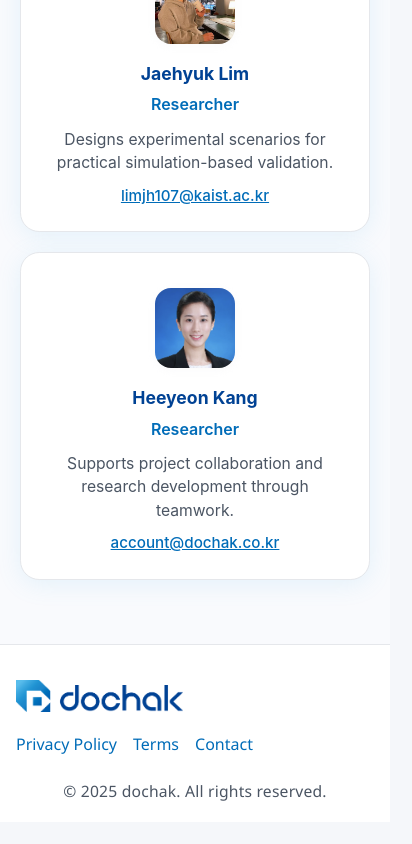
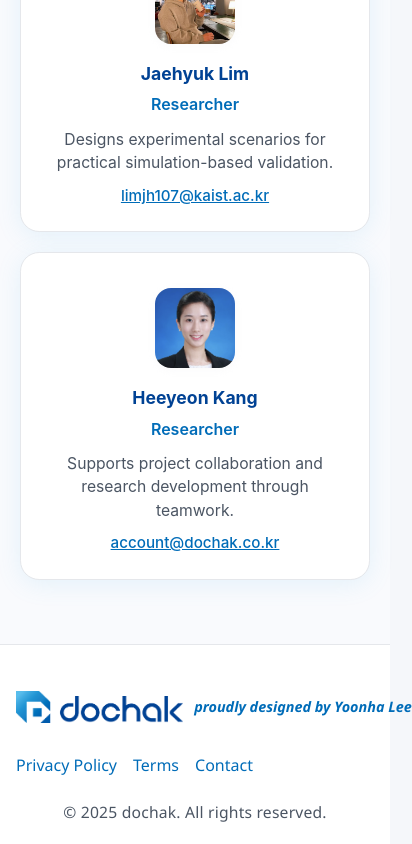
Before and after one commit to yunhalee2008/dochakWebsite, a React (Create React App) app: page /dochakWebsite/team in a window 390 px wide. Shown: the part 4330-5174 px from the top of the page, 412 px wide, since content can reach past the window. Before the commit the page ends 5152 px from the top, so only its background shows below. Built offline with nearby package versions, Linux system fonts and the light colour scheme; the HTML template or start-up script is replaced by a standard one.

Commit message:
little change

```diff
--- a/src/Footer.css
+++ b/src/Footer.css
@@ -15,6 +15,7 @@
   margin: 0 auto;
   padding: 0 2rem;
   flex-wrap: wrap;
+  position: relative;  /* Add this to contain absolute positioning */
 }
 
 .footer-left {
@@ -60,6 +61,18 @@
   letter-spacing: 0.2px;
 }
 
+.footer-designer {
+  position: absolute;
+  left: 50%;
+  transform: translateX(-50%);
+  font-size: 0.9rem;
+  color: var(--science-blue);  /* Changed to match other blue links */
+  font-style: italic;
+  font-weight: 600;  /* Added font weight for bold text */
+  white-space: nowrap;  /* Prevents text wrapping */
+}
+
+/* Add mobile responsiveness */
 @media (max-width: 700px) {
   .footer-content {
     flex-direction: column;
@@ -70,4 +83,12 @@
   .footer-links {
     gap: 1rem;
   }
+  .footer-designer {
+    position: static;
+    transform: none;
+    text-align: center;
+    margin: 1rem 0;
+    color: var(--science-blue);  /* Maintain color in mobile */
+    font-weight: 600;  /* Maintain bold in mobile */
+  }
 }
--- a/src/Footer.js
+++ b/src/Footer.js
@@ -11,6 +11,9 @@ function Footer() {
       <div className="footer-content">
         <div className="footer-left">
           <img src={logo} alt="dochak logo" className="footer-logo" />
+          <div className="footer-designer">
+            proudly designed by Yoonha Lee
+          </div>
         </div>
         <div className="footer-links">
           <a href="#privacy">{t('footer.privacyPolicy')}</a>
--- a/src/locales/en.json
+++ b/src/locales/en.json
@@ -39,8 +39,8 @@
   "about": {
     "heroTitle": "About Us",
     "heroSubtitle": "Learn more about our mission, values, and journey in shaping the future of mobility.",
-    "missionTitle": "dochak is",
-    "missionText": "A KAIST-based startup, a key innovator in developing virtual environments for the mobility industry, was established in December 2024. Our expertise lies in creating precise, high-fidelity virtual simulations that maximize the safety and efficiency of autonomous systems. Our core technology allows us to accurately replicate complex real-world scenarios, including roads, traffic conditions, and various environmental variables. This capability helps overcome the significant time and cost constraints typically associated with physical testing. As a result, we can quickly and safely validate and improve the performance of next-generation mobility systems, such as autonomous vehicles, drones, and UAM (Urban Air Mobility) solutions. Developed by KAIST researchers, our proprietary technology is accelerating the progress of future mobility solutions.",
+    "missionTitle": "[dochak] is",
+    "missionText": "A KAIST based startup, a key innovator in developing virtual environments for the mobility industry, was established in December 2024. Our expertise lies in creating precise, high-fidelity virtual simulations that maximize the safety and efficiency of autonomous systems. Our core technology allows us to accurately replicate complex real-world scenarios, including roads, traffic conditions, and various environmental variables. This capability helps overcome the significant time and cost constraints typically associated with physical testing. As a result, we can quickly and safely validate and improve the performance of next-generation mobility systems, such as autonomous vehicles, drones, and UAM solutions. Developed by KAIST researchers, our proprietary technology is accelerating the progress of future mobility solutions.",
     "valuesTitle": "Core Values",
     "values": {
       "automation": {
```
